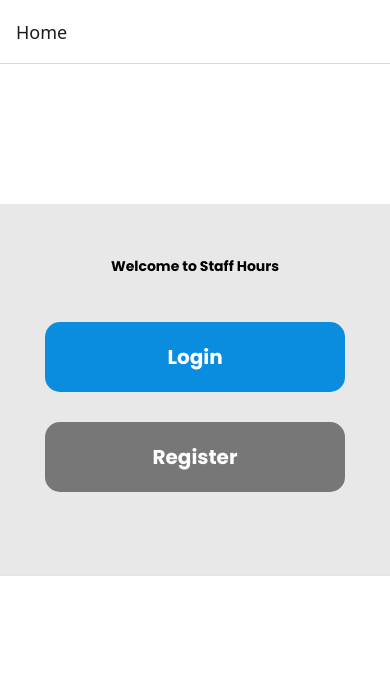
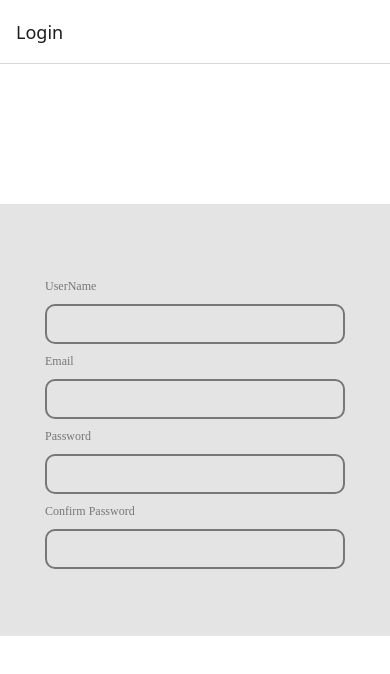
Before and after one commit to Sainettt/AdminPanel, a React Native app in the folder react-native/: screen / in a window 390 px wide. Shown: the top 674 px of the page. Built offline with nearby package versions, Linux system fonts and the light colour scheme.

Commit message:
Home Screen done, start Login Screen

```diff
--- a/react-native/App.js
+++ b/react-native/App.js
@@ -24,7 +24,7 @@ export default function App() {
   const Stack = createNativeStackNavigator();
   return (
     <NavigationContainer>
-      <Stack.Navigator initialRouteName='Home'>
+      <Stack.Navigator initialRouteName='Login'>
         <Stack.Screen name="Login" component={LoginScreen} />
         <Stack.Screen name="Register" component={RegisterScreen} />
         <Stack.Screen name="Home" component={HomeScreen}/>
--- /dev/null
+++ b/react-native/components/AuthFields.js
@@ -0,0 +1,20 @@
+import React from 'react'
+import { View, Text, TouchableOpacity, TextInput } from 'react-native'
+import { styles } from '../styles/authStyles'
+
+const AuthField = ({ label, value, onChangeText, secureTextEntry = false }) => {
+  return (
+    <View style={styles.containerAuthField}>
+      <Text style={styles.labelAuthProperty}>{label}</Text>
+      <View style={styles.borderAuthField}>
+        <TextInput
+          style={styles.inputAuthField}
+          value={value}
+          onChangeText={onChangeText}
+          secureTextEntry={secureTextEntry}
+        />
+      </View>
+    </View>
+  )
+}
+export default AuthField
--- a/react-native/screens/HomeScreen.js
+++ b/react-native/screens/HomeScreen.js
@@ -1,30 +1,27 @@
 import React from 'react'
 import { View, Text, TouchableOpacity } from 'react-native'
-import { styles } from '../styles/loginRegisterStyles'
-const HomeScreen = () => {
+import { styles } from '../styles/authStyles'
+const HomeScreen = ({ navigation }) => {
   return (
     <View style={styles.container}>
       <View style={styles.loginRegisterContainer}>
         <Text style={styles.textWelcome}>Welcome to Staff Hours</Text>
 
         <View style={styles.buttonLoginBorder}>
-            <TouchableOpacity
-            style={styles.btn}
-            onPress={() => navigation.navigate('Login')}
-            >
-                <Text style={styles.btn}>Login</Text>
-            </TouchableOpacity>
+          <TouchableOpacity onPress={() => navigation.navigate('Login')}>
+            <Text style={styles.btnText}>Login</Text>
+          </TouchableOpacity>
         </View>
 
         <View style={styles.buttonRegisterBorder}>
-            <TouchableOpacity
-            style={styles.btn}
-            onPress={() => navigation.navigate('Register')}
-            >
-                <Text style={styles.btn}>Register</Text>
-            </TouchableOpacity>
+          <TouchableOpacity onPress={() => navigation.navigate('Register')}>
+            <Text style={styles.btnText}>Register</Text>
+          </TouchableOpacity>
         </View>
+      </View>
 
+      <View style={styles.bottomInfo}>
+        <Text style={styles.textBottomInfo}>Welcome to StaffHours app</Text>
       </View>
     </View>
   )
--- a/react-native/screens/LoginScreen.js
+++ b/react-native/screens/LoginScreen.js
@@ -1,15 +1,31 @@
-import React from 'react'
-import { Button, View, Text } from 'react-native'
-import { styles } from '../styles/mainStyles'
-const LoginScreen = () => {
+import React, {useState} from 'react'
+import { View, Keyboard, TouchableWithoutFeedback, KeyboardAvoidingView, Platform } from 'react-native'
+import { styles } from '../styles/authStyles'
+import AuthField from '../components/AuthFields'
+const LoginScreen = ({navigation}) => {
+  const [userName, setUserName] = useState('')
+  const [email, setEmail] = useState('')
+  const [password, setPassword] = useState('')
+  const [confirmPassword, setconfirmPassword] = useState('')
+
   return (
-    <View>
-      <Text>LoginScreen</Text>
-      {/*
-                1.окно для ввода email и password и кнопка входа + кнопка для возврата на HomeScreen
-                2.при нажатии ВХОД нас переносит на UserListScreen
-            */}
-    </View>
+  <TouchableWithoutFeedback onPress={Keyboard.dismiss}>
+
+    <KeyboardAvoidingView
+      behavior={Platform.OS === 'ios' ? 'padding' : 'height'}
+      style={{ flex: 1 }}>
+      <View style={styles.container}>
+        <View style={{ ...styles.loginRegisterContainer, height: 430 }}>
+          <View>
+            <AuthField label="UserName" value={userName} onChangeText={setUserName} />
+            <AuthField label="Email" value={email} onChangeText={setEmail} />
+            <AuthField label="Password" value={password} onChangeText={setPassword} secureTextEntry={true}/>
+            <AuthField label="Confirm Password" value={confirmPassword} onChangeText={setconfirmPassword} secureTextEntry={true}/>
+          </View>
+        </View>
+      </View>
+    </KeyboardAvoidingView>
+  </TouchableWithoutFeedback>
   )
 }
 export default LoginScreen
--- /dev/null
+++ b/react-native/styles/authStyles.js
@@ -0,0 +1,93 @@
+import { StyleSheet } from 'react-native'
+
+export const styles = StyleSheet.create({
+  container: {
+    flex: 1,
+    justifyContent: 'flex-start',
+    alignItems: 'center',
+    backgroundColor: '#FFFFFF',
+  },
+  loginRegisterContainer: {
+    width: '100%',
+    height: 370,
+    justifyContent: 'center',
+    alignItems: 'center',
+    marginTop: 140,
+    backgroundColor: '#E4E4E4',
+    shadowColor: '#000', // небольшая тень для красоты (опционально)
+    shadowOpacity: 0.1,
+    shadowOffset: { width: 0, height: 2 },
+  },
+  textWelcome: {
+    fontFamily: 'Poppins-Bold',
+    fontSize: 25,
+    color: '#777777',
+    marginBottom: 45,
+  },
+  buttonLoginBorder: {
+    width: 300,
+    height: 70,
+    justifyContent: 'center',
+    alignItems: 'center',
+    marginBottom: 30,
+    backgroundColor: '#0A8DDE',
+    borderRadius: 15,
+  },
+  buttonRegisterBorder: {
+    width: 300,
+    height: 70,
+    justifyContent: 'center',
+    alignItems: 'center',
+    marginBottom: 30,
+    backgroundColor: '#777777',
+    borderRadius: 15,
+  },
+  btnText: {
+    color: '#FFFFFF',
+    fontFamily: 'Poppins-Bold',
+    fontSize: 25,
+  },
+  bottomInfo : {
+    width: '100%',
+    height: 55,
+    justifyContent: 'center',
+    alignItems: 'center',
+    backgroundColor: '#E4E4E4',
+    marginTop: 120,
+    shadowColor: '#000', // небольшая тень для красоты (опционально)
+    shadowOpacity: 0.1,
+    shadowOffset: { width: 0, height: 2 },
+  },
+  textBottomInfo: {
+    fontFamily: 'Poppins-Regular',
+    fontSize: 14,
+    color: '#777777',
+  },
+  labelAuthProperty: {
+    fontFamily: 'Poppins-Regular',
+    fontSize: 12,
+    color: '#777777',
+    marginBottom: 10,
+    marginTop: 10,
+  },
+  containerAuthField: {
+    justifyContent: 'flex-start',
+    alignItems: 'flex-start',
+  },
+  borderAuthField: {
+    width : 300,
+    height: 40,
+    alignItems: 'center',
+    paddingStart: 15,
+    borderWidth: 2,
+    borderColor: '#777777',
+    borderRadius: 10,
+  },
+  inputAuthField: {
+  flex: 1,              // Занимает всю высоту родителя
+  width: '100%',        // На всю ширину
+  fontSize: 16,         // Размер текста
+  fontFamily: 'Poppins-Regular',
+  color: '#000000',     // Цвет текста
+},
+})
--- a/react-native/styles/loginRegisterStyles.js
+++ /dev/null
@@ -1,50 +0,0 @@
-import { StyleSheet } from 'react-native'
-
-export const styles = StyleSheet.create({
-  container: {
-    flex: 1,
-    justifyContent: 'flex-start',
-    alignItems: 'center',
-    backgroundColor: '#FFFFFF',
-  },
-  loginRegisterContainer: {
-    width: '100%',
-    height: 370,
-    justifyContent: 'center',
-    alignItems: 'center',
-    marginTop: 140,
-    backgroundColor: '#E8E8E8',
-    shadowColor: '#000', // небольшая тень для красоты (опционально)
-    shadowOpacity: 0.1,
-    shadowOffset: { width: 0, height: 2 },
-  },
-  textWelcome: {
-    fontFamily: 'Poppins-Bold',
-    fonstSize: 40,
-    fontColor: '#777777',
-    marginBottom: 45,
-  },
-  buttonLoginBorder: {
-    width: 300,
-    height: 70,
-    justifyContent: 'center',
-    alignItems: 'center',
-    marginBottom: 30,
-    backgroundColor: '#0A8DDE',
-    borderRadius: 15,
-  },
-  buttonRegisterBorder: {
-    width: 300,
-    height: 70,
-    justifyContent: 'center',
-    alignItems: 'center',
-    marginBottom: 30,
-    backgroundColor: '#777777',
-    borderRadius: 15,
-  },
-  btn: {
-    color: '#FFFFFF',
-    fontFamily: 'Poppins-Bold',
-    fontSize: 20,
-  },
-})
```
